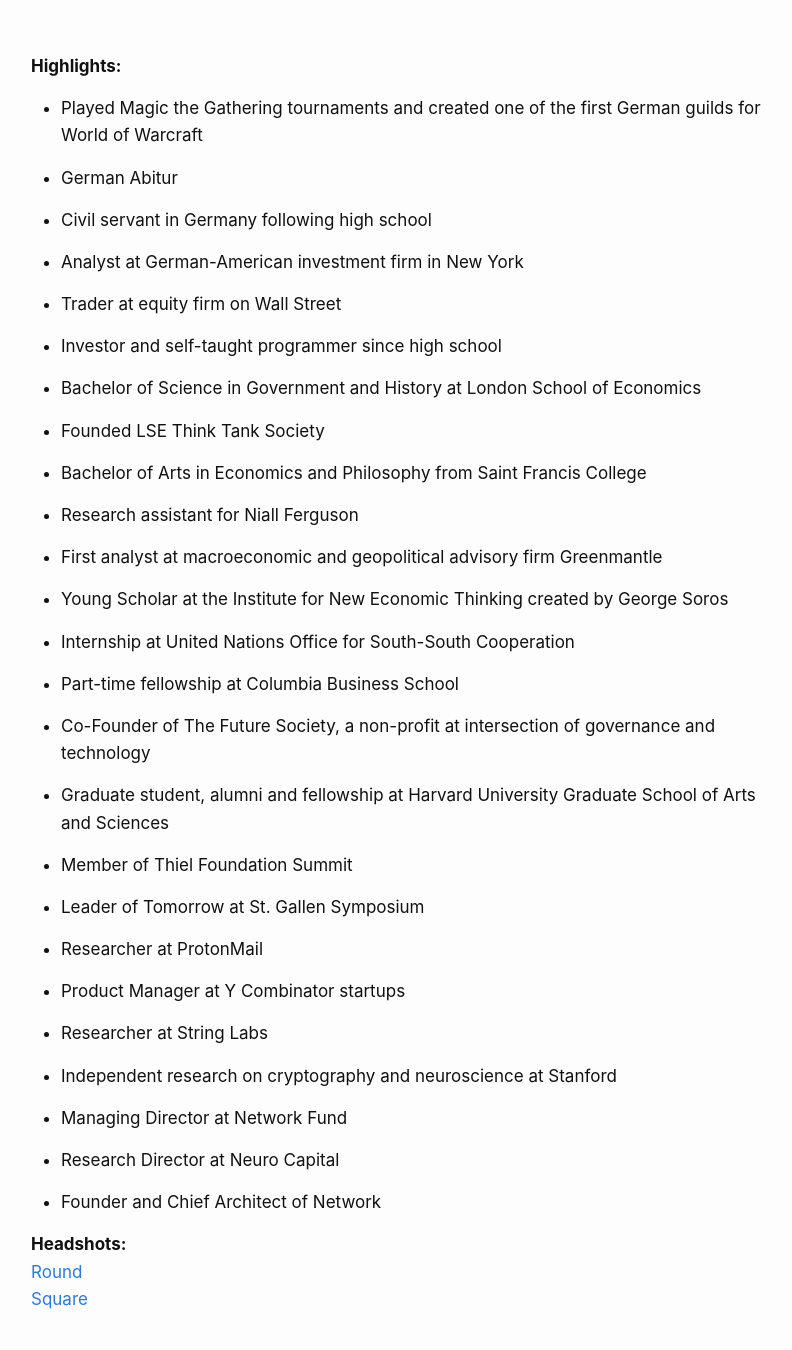
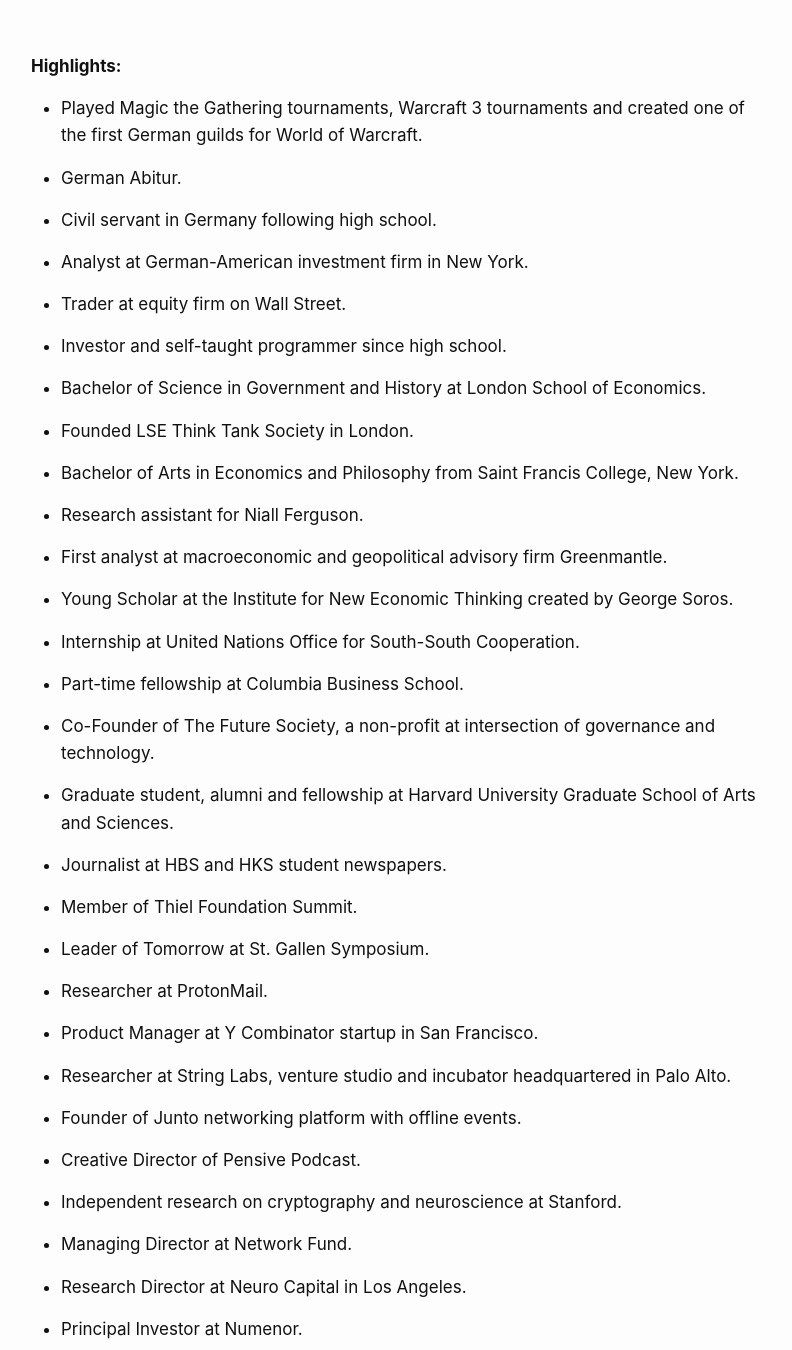
Before and after one commit to link-daniel/link.github.io, a Jekyll site: the page built from biography.md, in a window 1280 px wide and 1400 px high, scrolled down 683 px, cut to the strip 50-1400 px from the top of the window. Shown: the whole strip, without its empty margins (239-1031 px from the left). Built offline with Jekyll 4.4.1, drawn with Linux system fonts in a browser that asks for light colours; some of the changed text lies outside the part shown.

Commit message:
Update biography.md

```diff
--- a/biography.md
+++ b/biography.md
@@ -16,55 +16,63 @@ Link is an artist, scientist and architect. He is a self-taught programmer and h
 
 <b>Highlights:</b>
 
-- Played Magic the Gathering tournaments and created one of the first German guilds for World of Warcraft
+- Played Magic the Gathering tournaments, Warcraft 3 tournaments and created one of the first German guilds for World of Warcraft.
 
-- German Abitur
+- German Abitur.
 
-- Civil servant in Germany following high school
+- Civil servant in Germany following high school.
 
-- Analyst at German-American investment firm in New York
+- Analyst at German-American investment firm in New York.
 
-- Trader at equity firm on Wall Street
+- Trader at equity firm on Wall Street.
 
-- Investor and self-taught programmer since high school
+- Investor and self-taught programmer since high school.
 
-- Bachelor of Science in Government and History at London School of Economics
+- Bachelor of Science in Government and History at London School of Economics.
 
-- Founded LSE Think Tank Society
+- Founded LSE Think Tank Society in London.
 
-- Bachelor of Arts in Economics and Philosophy from Saint Francis College
+- Bachelor of Arts in Economics and Philosophy from Saint Francis College, New York.
 
-- Research assistant for Niall Ferguson
+- Research assistant for Niall Ferguson.
 
-- First analyst at macroeconomic and geopolitical advisory firm Greenmantle
+- First analyst at macroeconomic and geopolitical advisory firm Greenmantle.
 
-- Young Scholar at the Institute for New Economic Thinking created by George Soros
+- Young Scholar at the Institute for New Economic Thinking created by George Soros.
 
-- Internship at United Nations Office for South-South Cooperation
+- Internship at United Nations Office for South-South Cooperation.
 
-- Part-time fellowship at Columbia Business School
+- Part-time fellowship at Columbia Business School.
 
-- Co-Founder of The Future Society, a non-profit at intersection of governance and technology
+- Co-Founder of The Future Society, a non-profit at intersection of governance and technology.
 
-- Graduate student, alumni and fellowship at Harvard University Graduate School of Arts and Sciences
+- Graduate student, alumni and fellowship at Harvard University Graduate School of Arts and Sciences.
 
-- Member of Thiel Foundation Summit
+- Journalist at HBS and HKS student newspapers.
 
-- Leader of Tomorrow at St. Gallen Symposium
+- Member of Thiel Foundation Summit.
 
-- Researcher at ProtonMail
+- Leader of Tomorrow at St. Gallen Symposium.
 
-- Product Manager at Y Combinator startups
+- Researcher at ProtonMail.
 
-- Researcher at String Labs
+- Product Manager at Y Combinator startup in San Francisco.
 
-- Independent research on cryptography and neuroscience at Stanford
+- Researcher at String Labs, venture studio and incubator headquartered in Palo Alto.
 
-- Managing Director at Network Fund
+- Founder of Junto networking platform with offline events.
 
-- Research Director at Neuro Capital
+- Creative Director of Pensive Podcast.
 
-- Founder and Chief Architect of Network
+- Independent research on cryptography and neuroscience at Stanford.
+
+- Managing Director at Network Fund.
+
+- Research Director at Neuro Capital in Los Angeles.
+
+- Principal Investor at Numenor.
+
+- Founder and Chief Architect of Network.
 
 
 **Headshots:**
```
